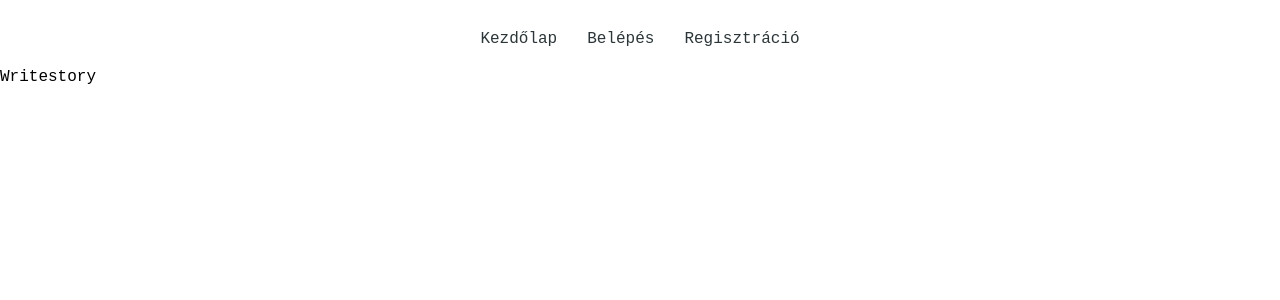
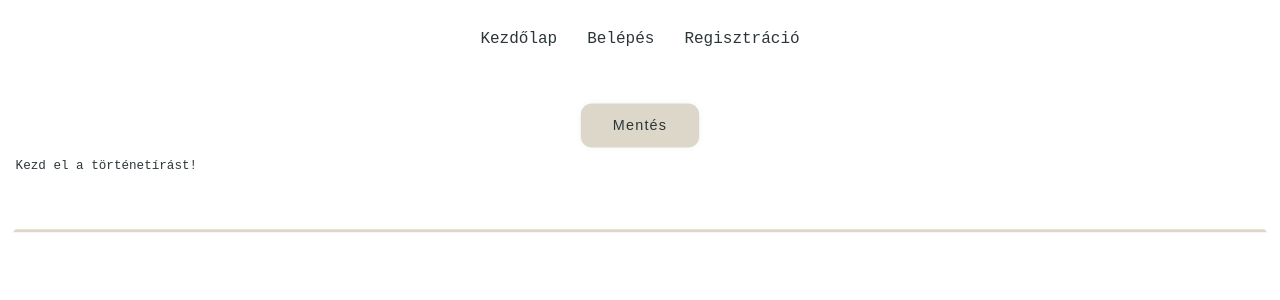
Before and after one commit to adamcsanyi16/NovelNest, a React (Create React App) app in the folder client/: page /storyiras/1 in a window 1280 px wide. Shown: the top 300 px of the page. Built offline with nearby package versions, Linux system fonts and the light colour scheme; a web font is replaced by a local one.

Commit message:
storyAdding(nincs kesz)

```diff
--- a/client/src/App.css
+++ b/client/src/App.css
@@ -273,7 +273,7 @@ form {
   font-size: 32px;
   font-weight: 700;
   opacity: 1;
-  background: linear-gradient(-45deg, #A27B5C 0%, #3F4E4F 100%);
+  background: linear-gradient(-45deg, #a27b5c 0%, #3f4e4f 100%);
   background-clip: text;
   -webkit-background-clip: text;
   -webkit-text-fill-color: transparent;
@@ -292,7 +292,7 @@ form {
   justify-content: center;
   text-align: center;
   gap: 10px;
-  background: linear-gradient(-45deg, #A27B5C 0%, #3F4E4F 100%);
+  background: linear-gradient(-45deg, #a27b5c 0%, #3f4e4f 100%);
   color: #e8e8e8;
   padding: 20px;
   line-height: 1.5;
@@ -320,10 +320,16 @@ form {
 }
 
 /*TEXTAREA*/
-#storyText {
+#leirasText {
   width: 70%;
   height: 200px;
   margin: 70px 70px;
+  resize: none;
+}
+
+#storyText {
+  width: 100%;
+  height: 100%;
   resize: none;
 }
 
@@ -335,6 +341,17 @@ form {
 
 .storyform {
   width: 100%;
+}
+
+#onlyStoryUpdate {
+  width: 70%;
+  margin-top: 30px;
+}
+
+#storyform {
+  display: flex;
+  justify-content: center;
+  align-items: center;
 }
 
 #file-storyform {
--- a/client/src/pages/Story/Addstory.jsx
+++ b/client/src/pages/Story/Addstory.jsx
@@ -303,7 +303,7 @@ const Addstory = () => {
             type="text"
             placeholder="Írd le röviden miről fog szólni a történeted!"
             className="input"
-            id="storyText"
+            id="leirasText"
             onChange={(e) => setLeiras(e.target.value)}
           />
         </div>
--- a/client/src/pages/Story/Writestory.jsx
+++ b/client/src/pages/Story/Writestory.jsx
@@ -1,11 +1,69 @@
 import { useState, useEffect } from "react";
 import { useAuthContext } from "../../hooks/useAuthContext";
+import { useParams } from "react-router-dom";
 
 const Writestory = () => {
-    const { user } = useAuthContext();
+  const { user } = useAuthContext();
+  const { cim } = useParams();
+
+  const [error, setError] = useState(null);
+  const [success, setSuccess] = useState(null);
+  const [isLoading, setIsLoading] = useState(false);
+  const [story, setStory] = useState("");
+
+  const writestory = async () => {
+    setIsLoading(true);
+    setError(null);
+    setSuccess(null);
+
+    try {
+      const adat = await fetch(url + `/writestory/${cim}`, {
+        method: "POST",
+        headers: {
+          "Content-Type": "application/json",
+          Authorization: `Bearer ${user.token}`,
+        },
+        body: JSON.stringify({
+          story: story,
+        }),
+      });
+      if (adat.ok) {
+        const response = await adat.json();
+        setSuccess(response.msg);
+        setIsLoading(false);
+      } else {
+        const response = await adat.json();
+        setError(response.msg);
+        setIsLoading(false);
+      }
+    } catch (error) {
+      setIsLoading(false);
+      setError("Hiba történt fetchelés közben.");
+    }
+  };
+
   return (
-    <div>Writestory</div>
-  )
-}
+    <div className="onlyStory">
+      <div id="storyform">
+        <form onSubmit={writestory} id="onlyStoryUpdate">
+          <div className="button-container">
+            <button type="submit" disabled={isLoading}>
+              Mentés
+            </button>
+          </div>
+          <textarea
+            type="text"
+            placeholder="Kezd el a történetírást!"
+            className="input"
+            id="storyText"
+            onChange={(e) => setStory(e.target.value)}
+          />
+          {error && <div className="error">{error}</div>}
+          {success && <div className="success">{success}</div>}
+        </form>
+      </div>
+    </div>
+  );
+};
 
-export default Writestory
+export default Writestory;
--- a/client/src/pages/User/User.jsx
+++ b/client/src/pages/User/User.jsx
@@ -310,7 +310,8 @@ const User = () => {
             </div>
           ))}
         <div className="storyContainer">
-          {story.map((story) => (
+          {story.map((story) =>
+            viewFelhasznalonev === felhasznalonev ? (
               <div class="book-container">
                 <div class="book">
                   <div class="front-content">
@@ -318,13 +319,26 @@ const User = () => {
                   </div>
                   <div class="content">
                     <p class="heading">{story.cim}</p>
-                  <p>
-                    {story.leiras}
-                  </p>
+                    <p>{story.leiras}</p>
                   </div>
                 </div>
               </div>
-          ))}
+            ) : (
+              story.isPublished === true && (
+                <div class="book-container">
+                  <div class="book">
+                    <div class="front-content">
+                      <img src={story.boritokep} alt="" />
+                    </div>
+                    <div class="content">
+                      <p class="heading">{story.cim}</p>
+                      <p>{story.leiras}</p>
+                    </div>
+                  </div>
+                </div>
+              )
+            )
+          )}
         </div>
       </div>
     </div>
```
Also changed, not shown: 1 other file (tests, documents, lock files or other folders). Lines whose indentation alone changed are shown as unchanged.
